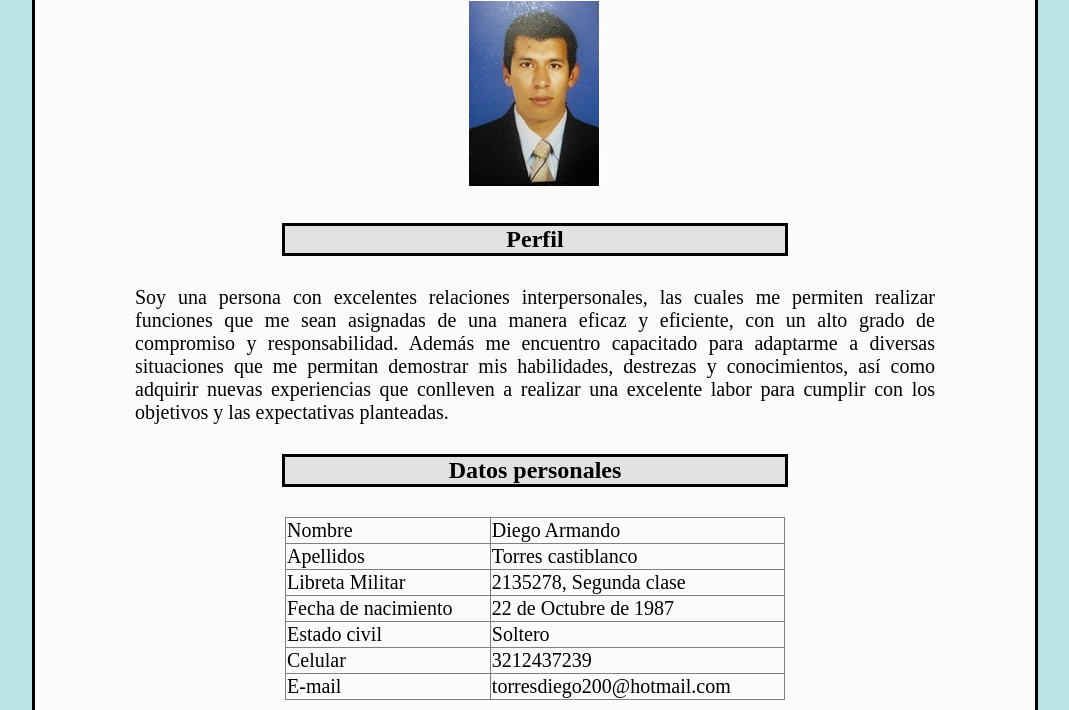
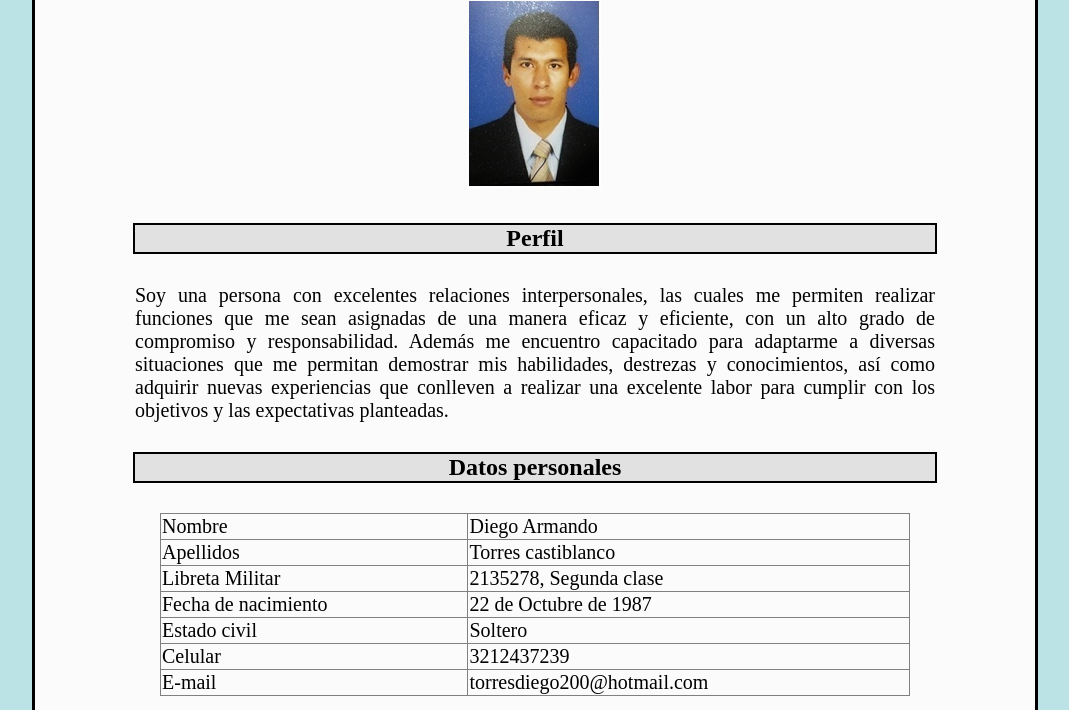
Before and after one commit to diegotorresla/Hoja-de-vida, a plain HTML site: page index.html in a window 1280 px wide. Shown: the part 90-800 px from the top of the page, without its empty margins (105-1174 px from the left). Drawn offline with Linux system fonts and the light colour scheme.

Commit message:
Cambio 3

```diff
--- a/Pc.css
+++ b/Pc.css
@@ -10,11 +10,12 @@ div{
 body{background-color:#BBE3E5}
 h1{ text-align:center}
 h2{text-align:center;
-border:solid;
-width:500px;
+border:2px solid ;
+width:80%;
 margin: 30px auto;
 background-color:#E1E1E1}
 table{margin:10px auto;
+width:75%;
 margin-bottom:30px;
 border-collapse:collapse;
 text-align:left;
--- a/index.html
+++ b/index.html
@@ -3,7 +3,6 @@
 <head>
 <meta charset="utf-8">
 <title>Hoja de vida</title>
-<link href="Movil.css" rel="stylesheet" media="handheld">
 <link href="Pc.css" rel="stylesheet">
 </head>
 
```
